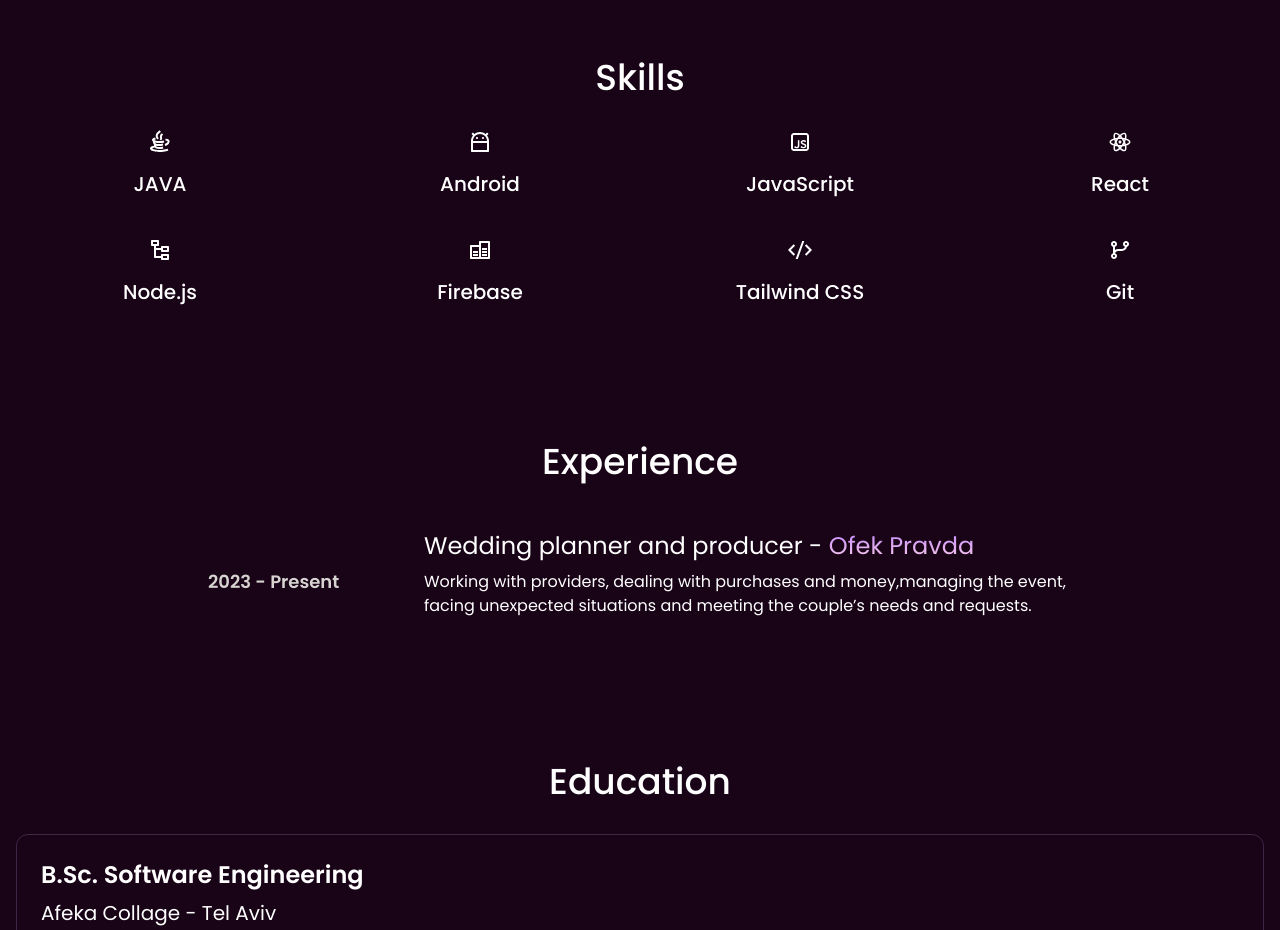
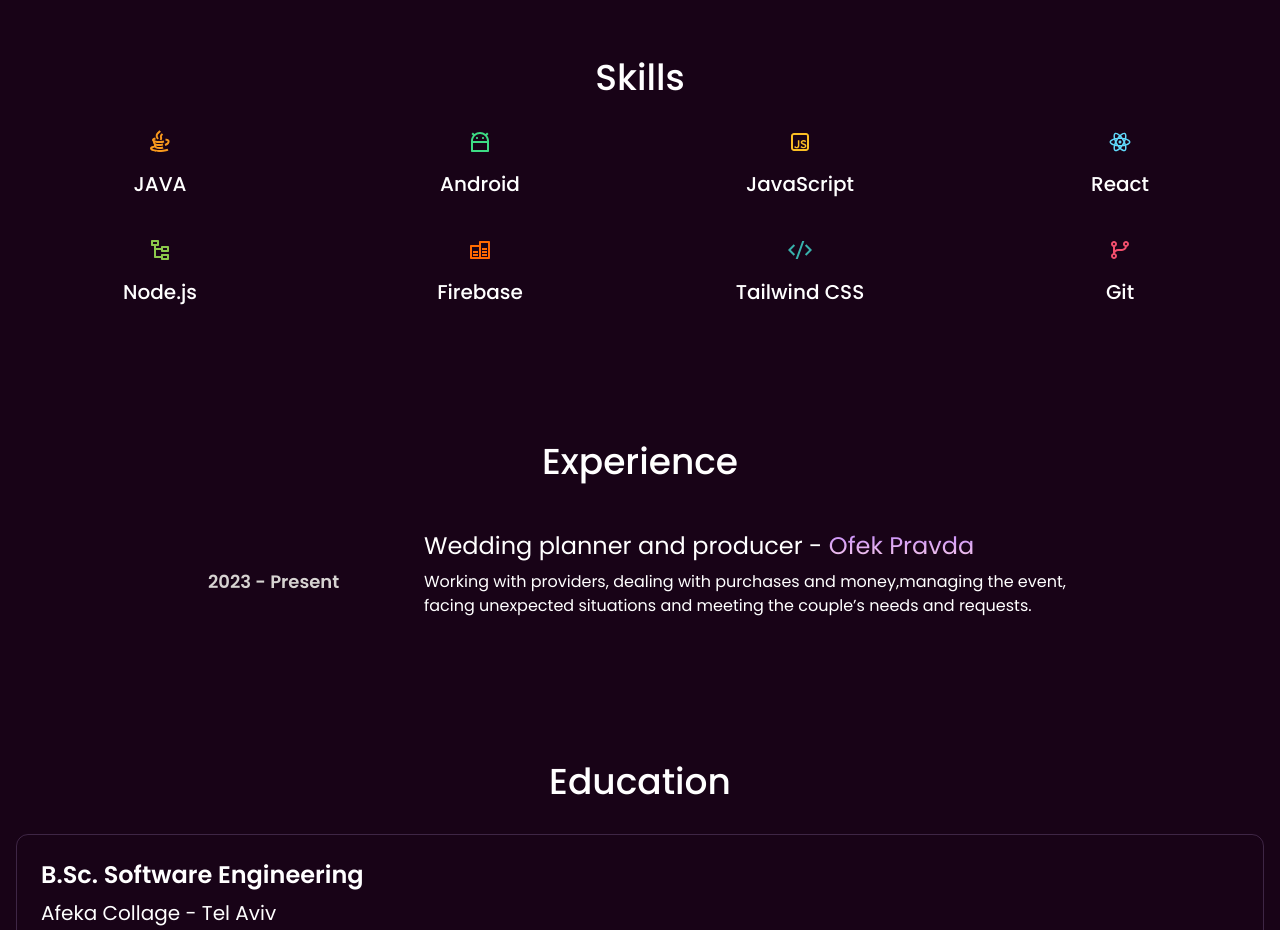
Before and after one commit to shacharml/portfolio-website, a React (Vite) app: page / in a window 1280 px wide. Shown: the part 2420-3350 px from the top of the page. Built offline with nearby package versions, Linux system fonts and the light colour scheme.

Commit message:
fix icons color

```diff
--- a/constants/index.jsx
+++ b/constants/index.jsx
@@ -10,8 +10,6 @@
   RiNodeTree,
   RiJavaLine,
   RiAndroidLine,
-} from "@remixicon/react";
-import {
   RiDatabaseLine,
   RiCodeSSlashLine,
   RiGitBranchLine,
@@ -96,37 +94,39 @@
 export const SKILLS = [
   {
     name: "JAVA",
-    icon: <RiJavaLine className="text-orange-600" />,
+    icon: <RiJavaLine style={{ fill: "#F8991D" }} />, // Orange
   },
   {
     name: "Android",
-    icon: <RiAndroidLine className="text-blue-500" />,
+    icon: <RiAndroidLine style={{ fill: "#3DDC84" }} />, // Green
   },
   {
     name: "JavaScript",
-    icon: <RiJavascriptLine className="text-yellow-500" />,
+    icon: <RiJavascriptLine style={{ fill: "#FBBF24" }} />, // Yellow
   },
   {
     name: "React",
-    icon: <RiReactjsLine className="text-blue-400" />,
+    icon: <RiReactjsLine style={{ fill: "#61DAFB" }} />, // Light Blue
   },
   {
     name: "Node.js",
-    icon: <RiNodeTree className="text-green-500" />,
+    icon: <RiNodeTree style={{ fill: "#8CC84B" }} />, // Green
   },
   {
     name: "Firebase",
-    icon: <RiDatabaseLine className="text-green-600" />,
+    icon: <RiDatabaseLine style={{ fill: "#FF6A00" }} />, // Orange-Red
   },
   {
     name: "Tailwind CSS",
-    icon: <RiCodeSSlashLine className="text-teal-400" />,
+    icon: <RiCodeSSlashLine style={{ fill: "#38B2AC" }} />, // Teal
   },
   {
     name: "Git",
-    icon: <RiGitBranchLine className="text-pink-400" />,
+    icon: <RiGitBranchLine style={{ fill: "#F14E6C" }} />, // Pink
   },
 ];
+
+
 
 export const EXPERIENCES = [
   {
```
